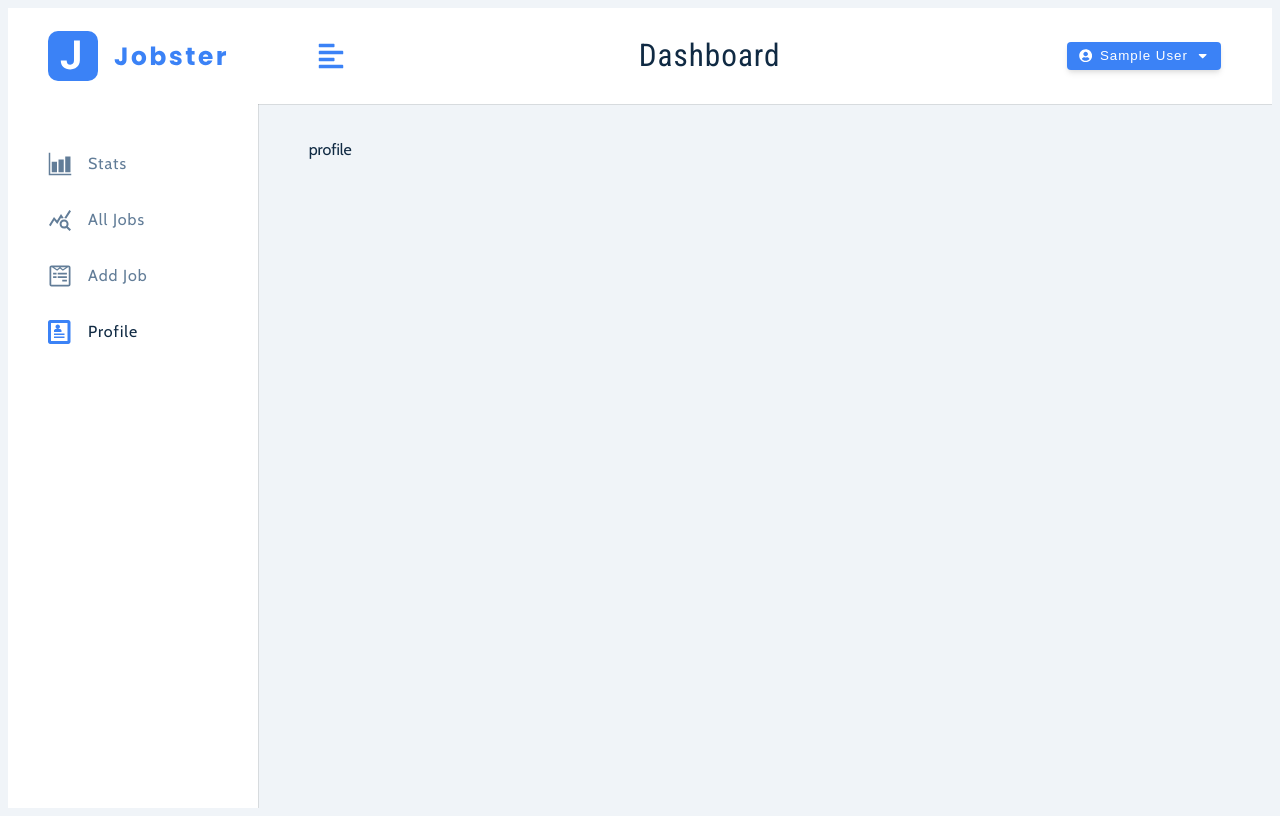
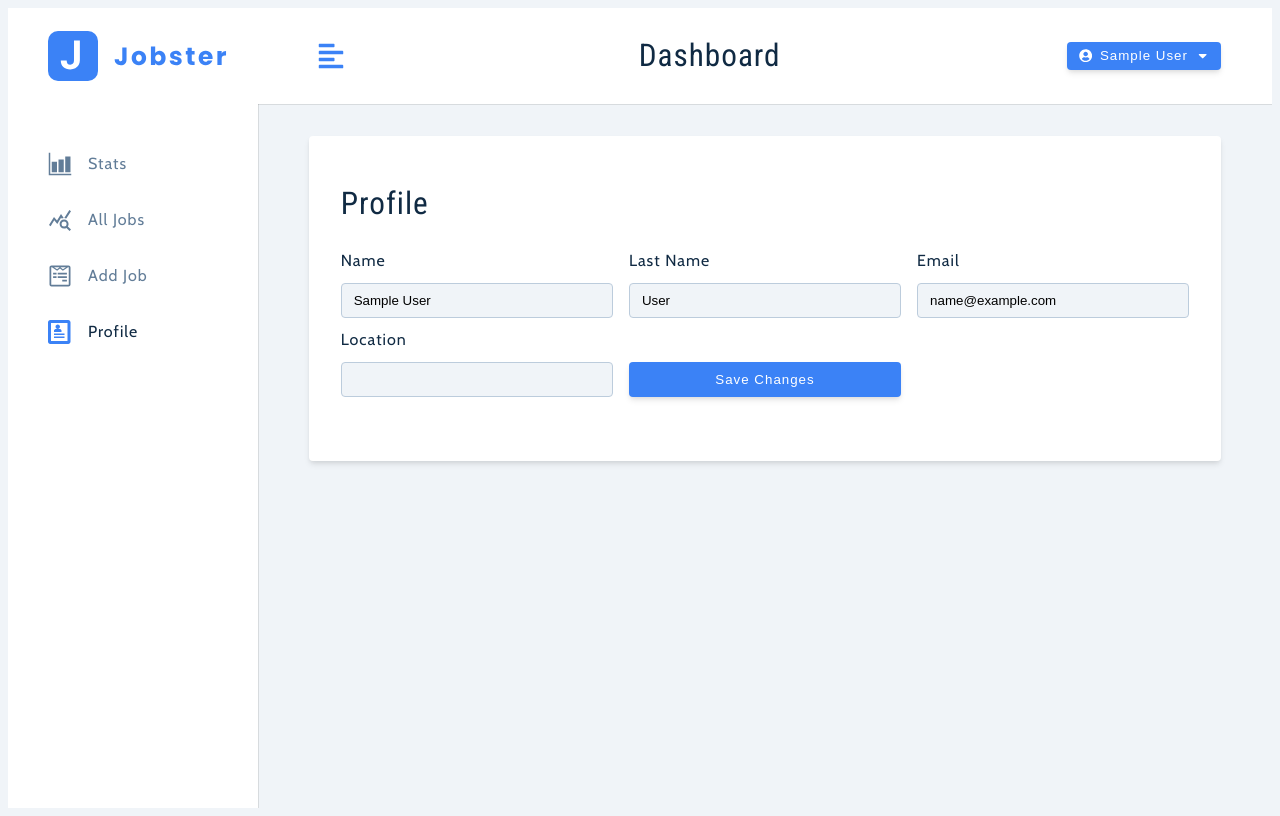
Before and after one commit to md-danishraza/jobster, a React (Vite) app in the folder client/: page /profile in a window 1280 px wide. Built offline with nearby package versions, Linux system fonts and the light colour scheme; no server answers; sample sign-in values are in the browser's storage.

Commit message:
register and update profile

```diff
--- a/client/src/pages/DashBoard/Profile.jsx
+++ b/client/src/pages/DashBoard/Profile.jsx
@@ -1,7 +1,90 @@
 import React from "react";
+import Wrapper from "../../assets/wrappers/DashboardFormPage";
+import { toast } from "react-toastify";
+import { useState } from "react";
+import { useSelector, useDispatch } from "react-redux";
+import { useUpdateUserMutation } from "../../state/apis/userApi";
+import FormRow from "../../components/FormRow";
+import { setUser } from "../../state/features/userSlice";
+function Profile() {
+  const [updateUser, { isLoading }] = useUpdateUserMutation();
 
-function Profile() {
-  return <div>profile</div>;
+  const user = useSelector((state) => state.user.user);
+  const dispatch = useDispatch();
+  // controlled inputs
+  const [userData, setUserData] = useState({
+    name: user?.name || "",
+    email: user?.email || "",
+    lastName: user?.lastName || "",
+    location: user?.location || "",
+  });
+
+  // handle submit
+  const handleSubmit = async (e) => {
+    e.preventDefault();
+    const { name, email, lastName, location } = userData;
+
+    if (!name || !email || !lastName || !location) {
+      toast.error("Please Fill Out All Fields");
+      return;
+    }
+    try {
+      const newUser = await updateUser({
+        name: name,
+        email: email,
+        lastName: lastName,
+        location: location,
+      });
+      dispatch(setUser(newUser.data.user));
+    } catch (error) {
+      console.log(error);
+    }
+  };
+  // handle change
+  const handleChange = (e) => {
+    const name = e.target.name;
+    const value = e.target.value;
+    setUserData({ ...userData, [name]: value });
+  };
+
+  return (
+    <Wrapper>
+      <form className="form" onSubmit={handleSubmit}>
+        <h3>profile</h3>
+
+        <div className="form-center">
+          <FormRow
+            type="text"
+            name="name"
+            value={userData.name}
+            handleChange={handleChange}
+          />
+          <FormRow
+            type="text"
+            labelText="last name"
+            name="lastName"
+            value={userData.lastName}
+            handleChange={handleChange}
+          />
+          <FormRow
+            type="email"
+            name="email"
+            value={userData.email}
+            handleChange={handleChange}
+          />
+          <FormRow
+            type="text"
+            name="location"
+            value={userData.location}
+            handleChange={handleChange}
+          />
+          <button className="btn btn-block" type="submit" disabled={isLoading}>
+            {isLoading ? "Please Wait..." : "save changes"}
+          </button>
+        </div>
+      </form>
+    </Wrapper>
+  );
 }
 
 export default Profile;
--- a/client/src/pages/Register.jsx
+++ b/client/src/pages/Register.jsx
@@ -63,6 +63,7 @@ function Register() {
     // if not a member then register
     try {
       const response = await registerUser({
+        name: values.name,
         email: values.email,
         password: values.password,
       }).unwrap();
--- a/client/src/state/apis/baseQuery.js
+++ b/client/src/state/apis/baseQuery.js
@@ -1,18 +1,34 @@
+// baseQuery.js
 import axios from "axios";
 import { toast } from "react-toastify";
+import { clearUser } from "../features/userSlice";
+
 const baseUrl = import.meta.env.VITE_BASE_URL;
-export const axiosBaseQuery = async ({ url, method, data }) => {
+
+export const axiosBaseQuery =
+  () =>
+  async ({ url, method, data }, api, _extraOptions) => {
     try {
+      const token = api.getState().user?.user?.token;
+
       const response = await axios({
         url: baseUrl + url,
         method,
         data,
-      // withCredentials: true,
+        headers: {
+          Authorization: token ? `Bearer ${token}` : undefined,
+        },
       });
+
       return { data: response.data };
     } catch (error) {
+      // if unauthorized than logout
+      if (error.response.status === 401) {
+        api.dispatch(clearUser());
+      }
       const message = error?.response?.data?.msg || "Something went wrong";
       toast.error(message);
+
       return {
         error: {
           status: error.response?.status,
--- a/client/src/state/apis/userApi.js
+++ b/client/src/state/apis/userApi.js
@@ -3,7 +3,7 @@ import { axiosBaseQuery } from "./baseQuery";
 
 export const userApi = createApi({
   reducerPath: "userApi",
-  baseQuery: axiosBaseQuery,
+  baseQuery: axiosBaseQuery(),
   endpoints: (builder) => ({
     registerUser: builder.mutation({
       query: (userData) => ({
@@ -40,4 +40,5 @@ export const {
   useRegisterUserMutation,
   useLoginUserMutation,
   useRegisterTestUserMutation,
+  useUpdateUserMutation,
 } = userApi;
--- a/client/src/state/features/userSlice.js
+++ b/client/src/state/features/userSlice.js
@@ -1,5 +1,6 @@
 import { createSlice } from "@reduxjs/toolkit";
 import {
+  addUserToLocalStorage,
   getUserFromLocalStorage,
   removeUserFromLocalStorage,
 } from "../../utils/localStorage";
@@ -15,6 +16,7 @@ const userSlice = createSlice({
   reducers: {
     setUser: (state, action) => {
       state.user = action.payload;
+      addUserToLocalStorage(action.payload);
     },
     clearUser: (state) => {
       state.user = null;
```
Lines whose indentation alone changed are shown as unchanged.
